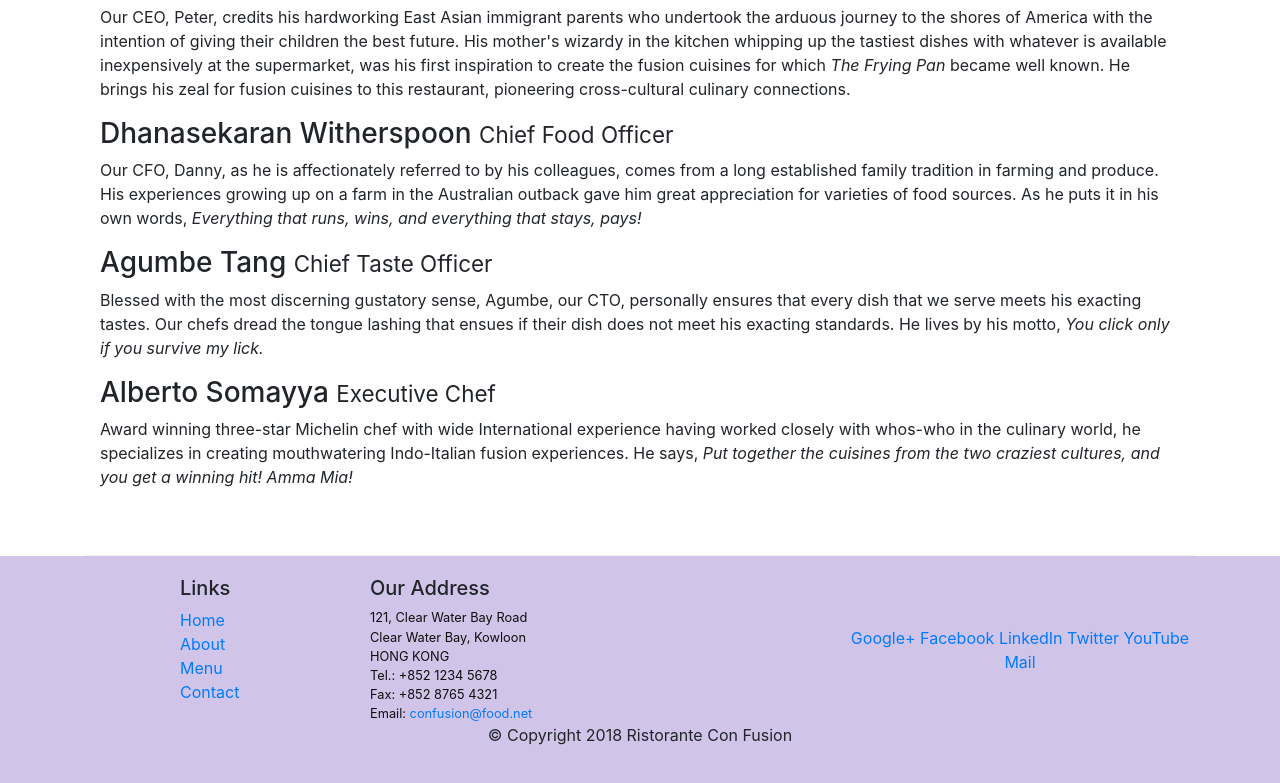
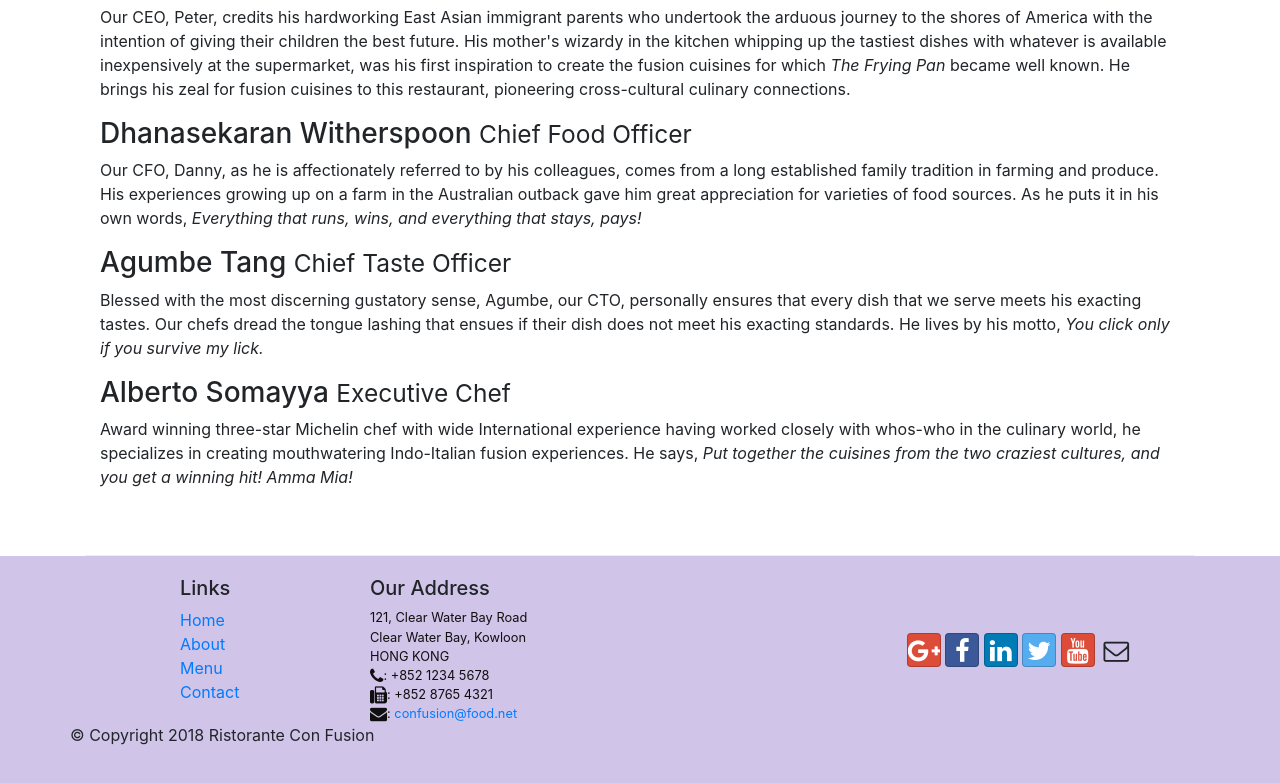
Before and after one commit to mominimtiaz786/Coursera_Fullstack_1, a website: page conFusion/aboutus.html in a window 1280 px wide. Shown: the part 998-1781 px from the top of the page. Drawn offline with nearby package versions, Linux system fonts and the light colour scheme.

Commit message:
Icon Fonts

```diff
--- a/conFusion/aboutus.html
+++ b/conFusion/aboutus.html
@@ -12,6 +12,8 @@
     <!-- Bootstrap CSS -->
     <link rel="stylesheet" href="node_modules/bootstrap/dist/css/bootstrap.min.css">
     <link href="css/styles.css" rel="stylesheet">
+    <link rel="stylesheet" href="node_modules/font-awesome/css/font-awesome.min.css">
+    <link rel="stylesheet" href="node_modules/bootstrap-social/bootstrap-social.css">
 
 </head>
 
@@ -21,10 +23,14 @@
             <a class="navbar-brand" href="./">Ristorante Con Fusion</a>
             <div class="collapse navbar-collapse" id="Navbar">
                 <ul class="navbar-nav mr-auto">
-                    <li class="nav-item"><a class="nav-link" href="./">Home</a></li>
-                    <li class="nav-item active"><a class="nav-link" href="./aboutus.html">About</a></li>
-                    <li class="nav-item"><a class="nav-link" href="#">Menu</a></li>
-                    <li class="nav-item"><a class="nav-link" href="#">Contact</a></li>
+                    <li class="nav-item"><a class="nav-link" href="./index.html"><span class="fa fa-home fa-lg"></span>
+                            Home</a></li>
+                    <li class="nav-item active"><a class="nav-link" href="#"><span class="fa fa-info fa-lg"></span>
+                            About</a></li>
+                    <li class="nav-item"><a class="nav-link" href="#"><span class="fa fa-list fa-lg"></span> Menu</a>
+                    </li>
+                    <li class="nav-item"><a class="nav-link" href="#"><span class="fa fa-address-card fa-lg"></span>
+                            Contact</a></li>
                 </ul>
             </div>
         </div>
@@ -122,21 +128,23 @@
                         121, Clear Water Bay Road<br>
                         Clear Water Bay, Kowloon<br>
                         HONG KONG<br>
-                        Tel.: +852 1234 5678<br>
-                        Fax: +852 8765 4321<br>
-                        Email: <a href="mailto:confusion@food.net">confusion@food.net</a>
+                        <i class="fa fa-phone fa-lg"></i>: +852 1234 5678<br>
+                        <i class="fa fa-fax fa-lg"></i>: +852 8765 4321<br>
+                        <i class="fa fa-envelope fa-lg"></i>:
+                        <a href="mailto:confusion@food.net">confusion@food.net</a>
+
                     </address>
                 </div>
                 <div class="col-12 col-sm-4 align-self-center">
                     <div class="text-center">
-                        <a href="http://google.com/+">Google+</a>
-                        <a href="http://www.facebook.com/profile.php?id=">Facebook</a>
-                        <a href="http://www.linkedin.com/in/">LinkedIn</a>
-                        <a href="http://twitter.com/">Twitter</a>
-                        <a href="http://youtube.com/">YouTube</a>
-                        <a href="mailto:">Mail</a>
+                        <a class="btn btn-social-icon btn-google" href="http://google.com/+"><i class="fa fa-google-plus"></i></a>
+                        <a class="btn btn-social-icon btn-facebook" href="http://www.facebook.com/profile.php?id="><i class="fa fa-facebook"></i></a>
+                        <a class="btn btn-social-icon btn-linkedin" href="http://www.linkedin.com/in/"><i class="fa fa-linkedin"></i></a>
+                        <a class="btn btn-social-icon btn-twitter" href="http://twitter.com/"><i class="fa fa-twitter"></i></a>
+                        <a class="btn btn-social-icon btn-google" href="http://youtube.com/"><i class="fa fa-youtube"></i></a>
+                        <a class="btn btn-social-icon" href="mailto:"><i class="fa fa-envelope-o"></i></a>
                     </div>
-                </div>
+
             </div>
             <div class="row justify-content-center">
                 <div class="col-auto">
--- a/conFusion/package.json
+++ b/conFusion/package.json
@@ -14,8 +14,10 @@
     "lite-server": "^2.3.0"
   },
   "dependencies": {
-    "bootstrap": "^4.0.0",
-    "jquery": "^3.3.1",
+    "bootstrap": "^4.6.2",
+    "bootstrap-social": "^5.1.1",
+    "font-awesome": "^4.7.0",
+    "jquery": "^3.6.0",
     "popper.js": "^1.12.9"
   }
 }
```
Also changed, not shown: conFusion/index.html (+18 -13 lines), 1 other file.
